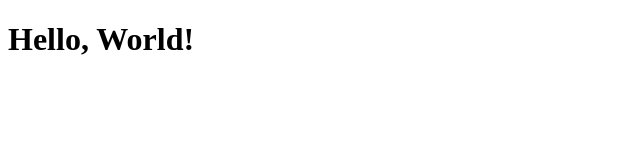
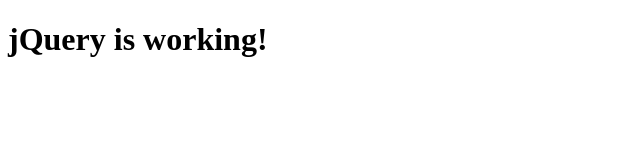
Before and after one commit to AdamWentworth/jquery, a plain HTML site: page index.html in a window 1280 px wide. Shown: the whole page, without its empty margins (0-640 px from the left). Drawn offline with Linux system fonts and the light colour scheme.

Commit message:
Update index.html

```diff
--- a/index.html
+++ b/index.html
@@ -2,12 +2,13 @@
 <html>
 <head>
     <title>Your Page Title</title>
+    <!-- Include the jQuery library -->
+    <script src="jquery-3.7.1.min.js"></script>
     <script>
-$(document).ready(function(){
-    $("h1").text("jQuery is working!");
-});
-</script>
-
+        $(document).ready(function(){
+            $("h1").text("jQuery is working!");
+        });
+    </script>
 </head>
 <body>
     <h1>Hello, World!</h1>
```
